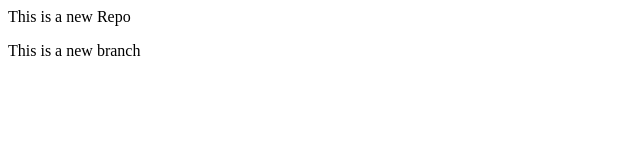
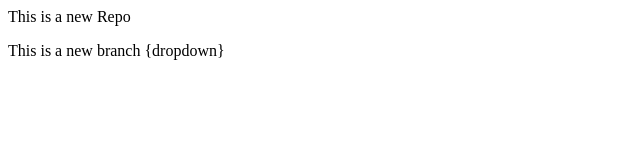
Before and after one commit to marikantipavankumar/LocalRepo, a plain HTML site: page LocalRepo/index.html in a window 1280 px wide. Shown: the full height of the page, 0-640 px from the left. Drawn offline with Linux system fonts and the light colour scheme.

Commit message:
Add dropdown

```diff
--- a/LocalRepo/index.html
+++ b/LocalRepo/index.html
@@ -1,2 +1,2 @@
 <p>This is a new Repo</p>
-<p> This is a new branch</p>
+<p> This is a new branch {dropdown}</p>
```
